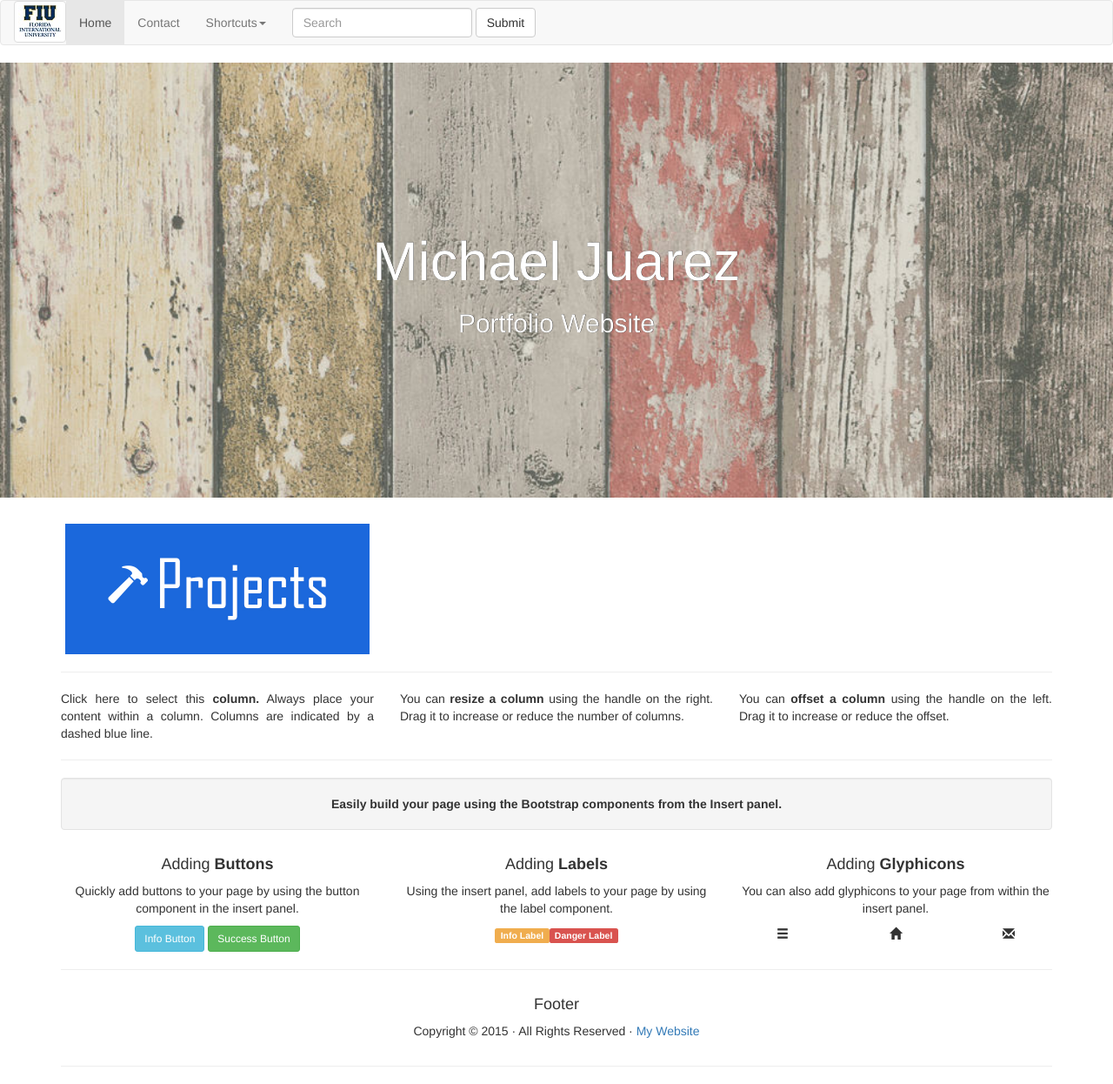
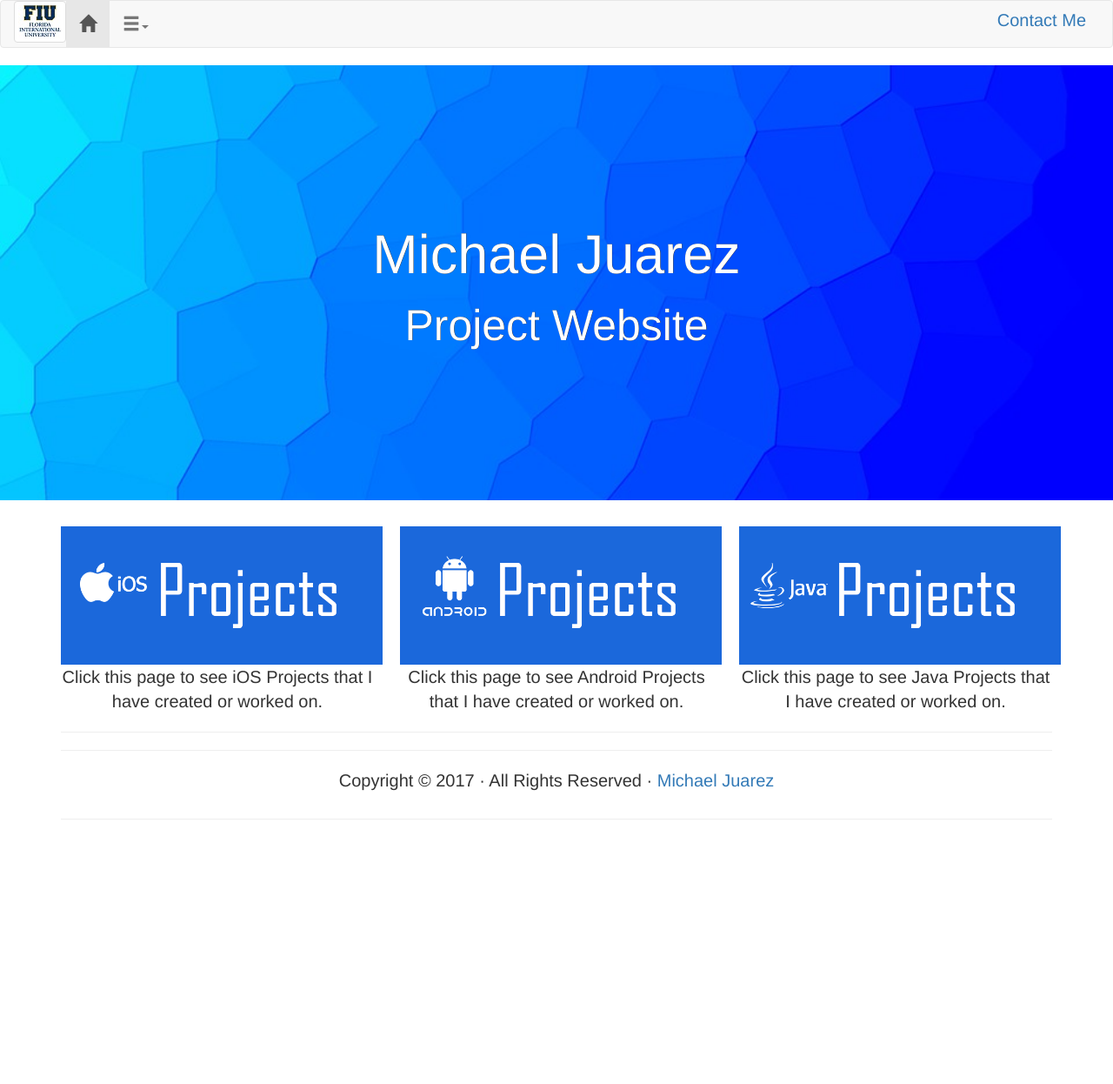
Before and after one commit to MikeJuarez/MikeJuarez.github.io, a Jekyll site: the page index.html, which Jekyll copies as it is, in a window 1280 px wide. Shown: the whole page at 87% size. Built offline with Jekyll 4.4.1, drawn with Linux system fonts in a browser that asks for light colours; after the commit the page ends 962 px from its top, so only the background shows below that.

Commit message:
Adding Visuals for android-ios-java

```diff
--- /dev/null
+++ b/css/mikej.css
@@ -0,0 +1,6 @@
+@charset "utf-8";
+/* CSS Document */
+
+.appleproject {
+	background-image: url("../LinkAppleProjects.png");
+}
--- a/index.html
+++ b/index.html
@@ -8,7 +8,7 @@
 
 <!-- Bootstrap -->
 <link href="css/bootstrap.css" rel="stylesheet">
-<link href="https://fonts.googleapis.com/css?family=Roboto:300,400,700" rel="stylesheet" type="text/css">
+<link href="css/mikej.css" rel="stylesheet" type="text/css">
 
 </head>
 <body>
@@ -20,13 +20,13 @@
     <!-- Collect the nav links, forms, and other content for toggling -->
     <div class="collapse navbar-collapse" id="defaultNavbar1">
       <ul class="nav navbar-nav">
-        <li class="active"><a href="index.html">Home<span class="sr-only">(current)</span></a></li>
-        <li><a href="#">Contact</a></li>
-        <li class="dropdown"><a href="#" class="dropdown-toggle" data-toggle="dropdown" role="button" aria-expanded="false">Shortcuts<span class="caret"></span></a>
+        <li class="active"><a href="index.html"><span class="glyphicon glyphicon-home" aria-hidden="true"></span><span class="sr-only">(home)</span></a></li>
+        <li></li>
+        <li class="dropdown"><a href="#" class="dropdown-toggle" data-toggle="dropdown" role="button" aria-expanded="false"><span class="glyphicon glyphicon-menu-hamburger" aria-hidden="true"></span><span class="caret"></span></a>
           <ul class="dropdown-menu" role="menu">
-            <li><a href="#">Action</a></li>
-            <li><a href="#">Another action</a></li>
-            <li><a href="#">Something else here</a></li>
+            <li><a href="#">iOS Projects</a></li>
+            <li><a href="#">Android Projects</a></li>
+            <li><a href="#">Java Projects</a></li>
             <li class="divider"></li>
             <li><a href="#">Separated link</a></li>
             <li class="divider"></li>
@@ -34,88 +34,39 @@
           </ul>
         </li>
       </ul>
-      <form class="navbar-form navbar-left" role="search">
-        <div class="form-group">
-          <input type="text" class="form-control" placeholder="Search">
-        </div>
-        <button type="submit" class="btn btn-default">Submit</button>
-      </form>
-      <!--<ul class="nav navbar-nav navbar-right">
-        <li><a href="#">Link</a></li>
-        <li class="dropdown"><a href="#" class="dropdown-toggle" data-toggle="dropdown" role="button" aria-expanded="false">Dropdown<span class="caret"></span></a>
-          <ul class="dropdown-menu" role="menu">
-            <li><a href="#">Action</a></li>
-            <li><a href="#">Another action</a></li>
-            <li><a href="#">Something else here</a></li>
-            <li class="divider"></li>
-            <li><a href="#">Separated link</a></li>
-          </ul>
-        </li>
-      </ul> -->
-    </div>
-    <!-- /.navbar-collapse -->
-  </div>
-  <!-- /.container-fluid -->
-</nav>
-<!--<div class="container-fluid">
-  <div class="row">
-    <div class="col-md-6 col-md-offset-3">
-      <h1 class="text-center">Michael Juarez (Portfolio)</h1>
+      <div class="navbar-form navbar-right">
+        <a href="#">Contact Me</a>
+      </div>
     </div>
   </div>
-  <hr>
-</div> -->
+</nav>
+
 <section class="jumbotron">
 <div class="container">
    <div class="row text-center">
       <h1>Michael Juarez</h1>
-      <h2>Portfolio Website</h2>
+      <h2>Project Website</h2>
     </div>
   </div>
 </section>
 
 <div class="container">
   <div class="row text-center">
-    <div class="col-sm-4"><a href"http://www.google.com"><img src="Link-Projects.jpg" width="350"/></a></div>
+	  <div class="col-sm-4"><a href="http://www.google.com"><img src="LinkAppleProjects.png" width="370"/></a></div>
+	  <div class="col-sm-4"><a href="http://www.google.com"><img src="LinkAndroidProjects.png" width="370"/></a></div>
+	  <div class="col-sm-4"><a href="http://www.google.com"><img src="LinkJavaProjects.png" width="370"/></a></div>
+  </div>
+  <div class="row">
+    <div class="text-center col-sm-4"> Click this page to see iOS Projects that I have created or worked on.</div>
+    <div class="col-sm-4 text-center"> Click this page to see Android Projects that I have created or worked on.</div>
+    <div class="col-sm-4 text-center"> Click this page to see Java Projects that I have created or worked on. </div>
   </div>
   <hr>
-  <div class="row">
-    <div class="text-justify col-sm-4"> Click here to select this<strong> column.</strong> Always place your content within a column. Columns are indicated by a dashed blue line. </div>
-    <div class="col-sm-4 text-justify"> You can <strong>resize a column</strong> using the handle on the right. Drag it to increase or reduce the number of columns.</div>
-    <div class="col-sm-4 text-justify"> You can <strong>offset a column</strong> using the handle on the left. Drag it to increase or reduce the offset. </div>
-  </div>
-  <hr>
-  <div class="row">
-    <div class="text-center col-md-12">
-      <div class="well"><strong> Easily build your page using the Bootstrap components from the Insert panel.</strong></div>
-    </div>
-  </div>
-  <div class="row">
-    <div class="col-sm-4 text-center">
-      <h4>Adding <strong>Buttons</strong></h4>
-      <p>Quickly add buttons to your page by using the button component in the insert panel. </p>
-      <button type="button" class="btn btn-info btn-sm">Info Button</button>
-      <button type="button" class="btn btn-success btn-sm">Success Button</button>
-    </div>
-    <div class="text-center col-sm-4">
-      <h4>Adding <strong>Labels</strong></h4>
-      <p>Using the insert panel, add labels to your page by using the label component.</p>
-      <span class="label label-warning">Info Label</span><span class="label label-danger">Danger Label</span> </div>
-    <div class="text-center col-sm-4">
-      <h4>Adding <strong>Glyphicons</strong></h4>
-      <p>You can also add glyphicons to your page from within the insert panel.</p>
-      <div class="row">
-        <div class="col-xs-4"><span class="glyphicon glyphicon-menu-hamburger" aria-hidden="true"></span></div>
-        <div class="col-xs-4"><span class="glyphicon glyphicon-home" aria-hidden="true"> </span> </div>
-        <div class="col-xs-4"><span class="glyphicon glyphicon-envelope" aria-hidden="true"></span></div>
-      </div>
-    </div>
-  </div>
+
   <hr>
   <div class="row">
     <div class="text-center col-md-6 col-md-offset-3">
-      <h4>Footer </h4>
-      <p>Copyright &copy; 2015 &middot; All Rights Reserved &middot; <a href="http://yourwebsite.com/" >My Website</a></p>
+      <p>Copyright &copy; 2017 &middot; All Rights Reserved &middot; <a href="http://mikejuarez.github.io/" >Michael Juarez</a></p>
     </div>
   </div>
   <hr>
```
Also changed, not shown: Link-Projects.jpg (deleted), LinkAndroidProjects.png (added), LinkAppleProjects.png (added), LinkJavaProjects.png (added), bluebackground.jpg (added), css/bootstrap.css.
